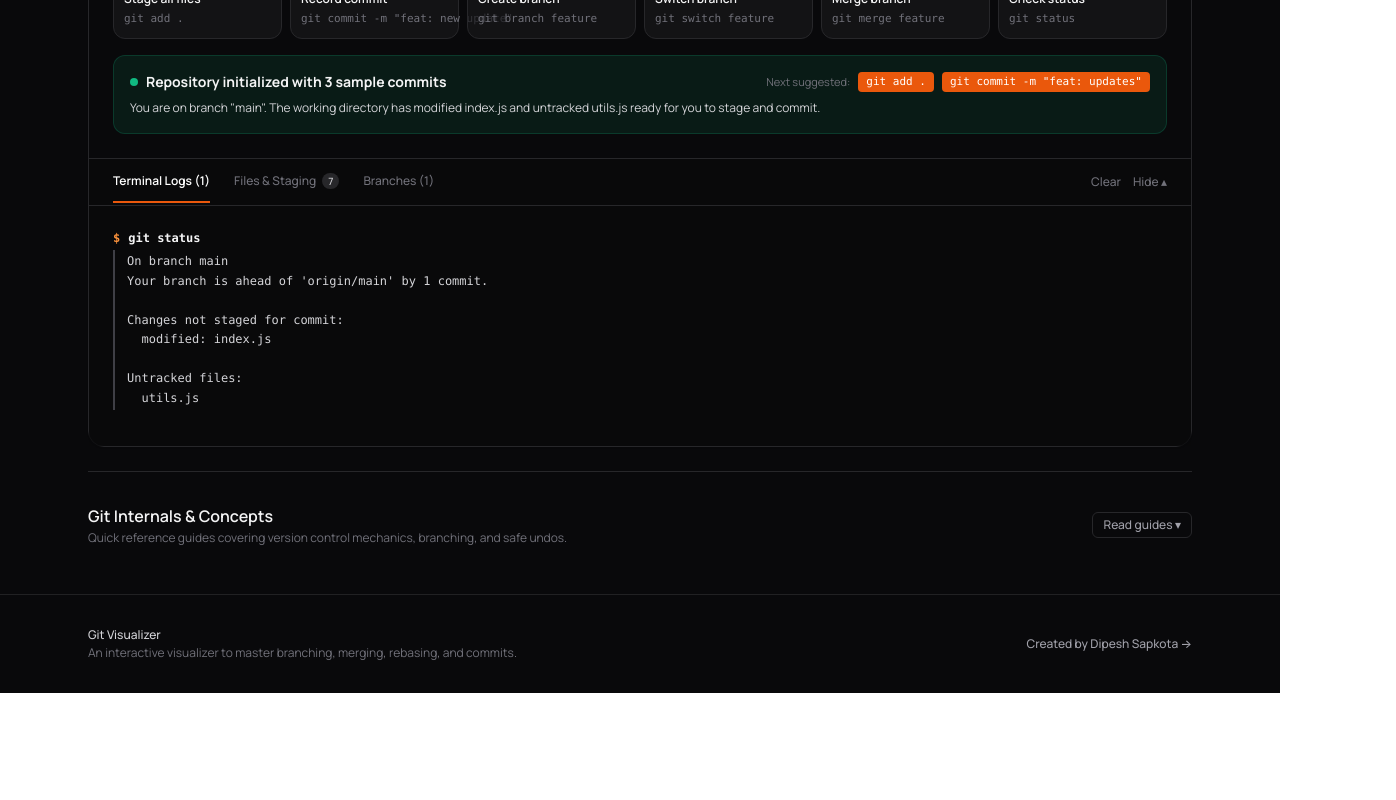
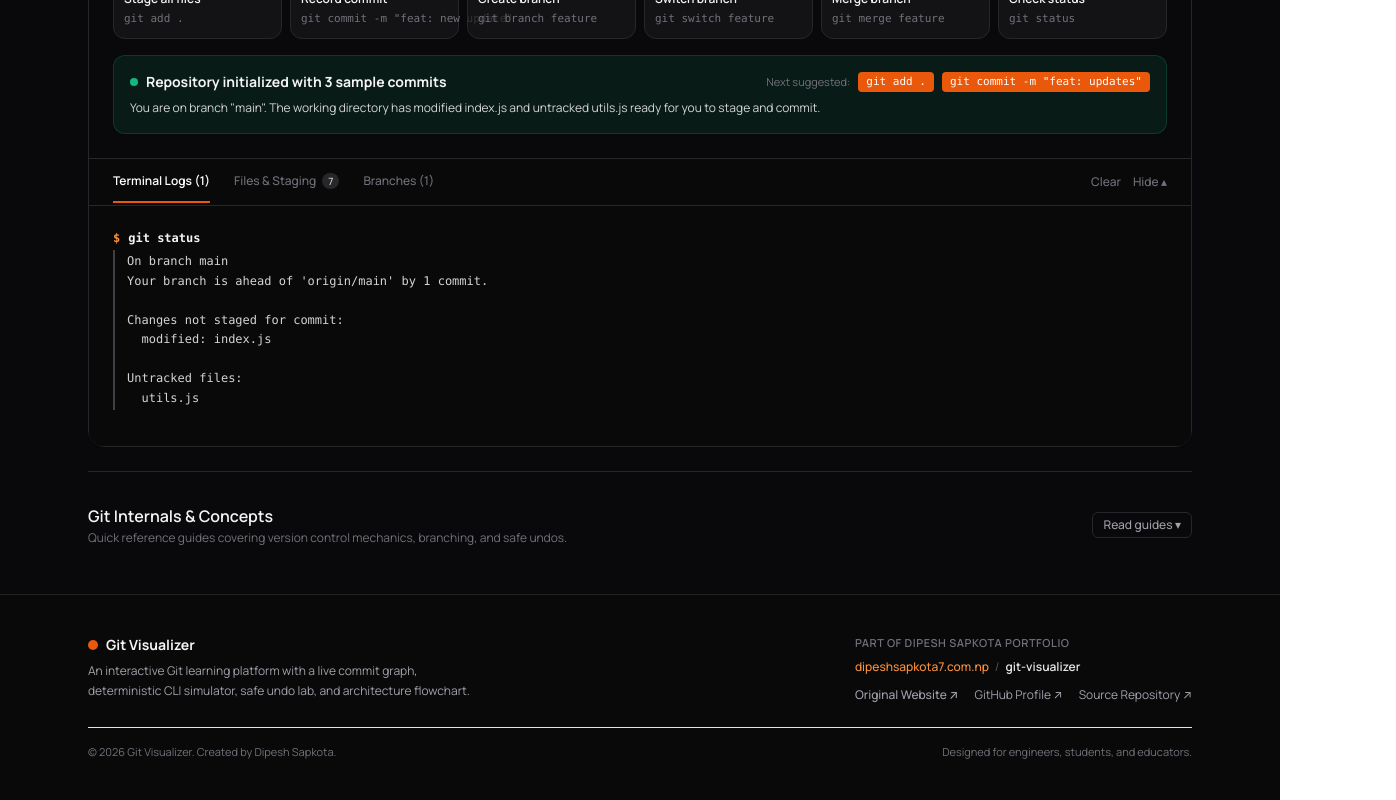
Before and after one commit to Dszae/git-visualizer, a React (Vite) app: page / in a window 1280 px wide. Shown: the part 824-1624 px from the top of the page, 1396 px wide, since content can reach past the window. Before the commit the page ends 1517 px from the top, so only its background shows below. Built offline with nearby package versions, Linux system fonts and the light colour scheme.

Commit message:
feat(seo): enforce Manrope font, configure sitelink schema graph, and add parent portfolio backlinks

```diff
--- a/index.html
+++ b/index.html
@@ -37,26 +37,74 @@
     <script type="application/ld+json">
       {
         "@context": "https://schema.org",
+        "@graph": [
+          {
+            "@type": "WebSite",
+            "@id": "https://www.dipeshsapkota7.com.np/#website",
+            "url": "https://www.dipeshsapkota7.com.np/",
+            "name": "Dipesh Sapkota",
+            "description": "Dipesh Sapkota's official portfolio, software engineering projects, and technical web applications.",
+            "publisher": {
+              "@id": "https://www.dipeshsapkota7.com.np/#author"
+            }
+          },
+          {
             "@type": "WebApplication",
-        "name": "Git Visualizer",
+            "@id": "https://git-visualizer.dipeshsapkota7.com.np/#app",
             "url": "https://git-visualizer.dipeshsapkota7.com.np/",
-        "description": "An interactive Git learning platform featuring a live SVG commit graph, deterministic command simulator, guided lessons, safe undo comparisons, and architecture flowchart.",
+            "name": "Git Visualizer — Interactive Git Commit Graph & Simulator",
             "applicationCategory": "EducationalApplication",
             "operatingSystem": "All",
             "browserRequirements": "Requires JavaScript. Requires HTML5.",
+            "description": "An interactive Git learning platform featuring a live SVG commit graph, deterministic command simulator, guided lessons, safe undo comparisons, and architecture flowchart.",
+            "isPartOf": {
+              "@id": "https://www.dipeshsapkota7.com.np/#website"
+            },
             "author": {
+              "@id": "https://www.dipeshsapkota7.com.np/#author"
+            }
+          },
+          {
+            "@type": "BreadcrumbList",
+            "@id": "https://git-visualizer.dipeshsapkota7.com.np/#breadcrumbs",
+            "itemListElement": [
+              {
+                "@type": "ListItem",
+                "position": 1,
+                "name": "Dipesh Sapkota (Portfolio)",
+                "item": "https://www.dipeshsapkota7.com.np/"
+              },
+              {
+                "@type": "ListItem",
+                "position": 2,
+                "name": "Git Visualizer",
+                "item": "https://git-visualizer.dipeshsapkota7.com.np/"
+              }
+            ]
+          },
+          {
             "@type": "Person",
+            "@id": "https://www.dipeshsapkota7.com.np/#author",
             "name": "Dipesh Sapkota",
-          "url": "https://www.dipeshsapkota7.com.np/"
+            "url": "https://www.dipeshsapkota7.com.np/",
+            "sameAs": [
+              "https://www.dipeshsapkota7.com.np/",
+              "https://github.com/Dszae"
+            ]
           }
+        ]
       }
     </script>
   </head>
   <body>
     <noscript>
-      <div style="padding: 2.5rem; font-family: system-ui, -apple-system, sans-serif; line-height: 1.6; max-width: 800px; margin: 0 auto;">
+      <div style="padding: 2.5rem; font-family: 'Manrope', system-ui, -apple-system, sans-serif; line-height: 1.6; max-width: 800px; margin: 0 auto;">
+        <nav aria-label="Breadcrumb" style="margin-bottom: 1rem; font-size: 0.9rem;">
+          <a href="https://www.dipeshsapkota7.com.np/" rel="home author">Dipesh Sapkota (Home)</a> &gt; <span>Git Visualizer</span>
+        </nav>
         <h1>Git Visualizer — Interactive Git Learning Platform</h1>
-        <p>A deterministic Git repository simulator, live commit DAG visualizer, guided curriculum, safe undo laboratory, and architecture flowchart.</p>
+        <p>A deterministic Git repository simulator, live commit DAG visualizer, guided curriculum, safe undo laboratory, and architecture flowchart by <a href="https://www.dipeshsapkota7.com.np/" rel="author">Dipesh Sapkota</a>.</p>
+        <p>Main Portfolio & Projects: <a href="https://www.dipeshsapkota7.com.np/" rel="home">https://www.dipeshsapkota7.com.np/</a></p>
 
         <h2>Core Modules</h2>
         <ul>
--- a/src/App.jsx
+++ b/src/App.jsx
@@ -331,28 +331,77 @@ export default function App() {
         <SEOContent isDark={isDark} />
       </main>
 
-      {/* Clean, Tasteful Footer */}
-      <footer className={`py-8 border-t text-xs transition-colors duration-200 ${
-        isDark ? 'border-zinc-800/80 text-zinc-500' : 'border-zinc-200 text-zinc-500'
+      {/* Clean, Tasteful Footer with Sitelink Backlinks */}
+      <footer className={`py-10 border-t text-xs transition-colors duration-200 ${
+        isDark ? 'border-zinc-800/80 text-zinc-500 bg-zinc-950/80' : 'border-zinc-200 text-zinc-500 bg-white'
       }`}>
-        <div className="max-w-6xl mx-auto px-4 sm:px-6 flex flex-col sm:flex-row items-center justify-between gap-3 text-center sm:text-left">
-          <div>
-            <p className="font-medium text-zinc-700 dark:text-zinc-300">
+        <div className="max-w-6xl mx-auto px-4 sm:px-6 space-y-6">
+          <div className="flex flex-col md:flex-row items-center md:items-start justify-between gap-6 text-center md:text-left">
+            {/* Project Identity */}
+            <div className="space-y-1.5 max-w-sm">
+              <div className="flex items-center justify-center md:justify-start gap-2">
+                <span className="w-2.5 h-2.5 rounded-full bg-orange-600 inline-block" aria-hidden="true"></span>
+                <span className="font-bold text-sm text-zinc-900 dark:text-zinc-100">
                   Git Visualizer
-            </p>
-            <p className="text-xs text-zinc-500 mt-0.5">
-              An interactive visualizer to master branching, merging, rebasing, and commits.
+                </span>
+              </div>
+              <p className="text-xs text-zinc-600 dark:text-zinc-400 leading-relaxed">
+                An interactive Git learning platform with a live commit graph, deterministic CLI simulator, safe undo lab, and architecture flowchart.
               </p>
             </div>
-          <div>
+
+            {/* Sitelink Breadcrumb & Original Website Links */}
+            <div className="space-y-2">
+              <span className="text-[11px] font-semibold uppercase tracking-wider text-zinc-400 dark:text-zinc-500 block">
+                Part of Dipesh Sapkota Portfolio
+              </span>
+              <nav aria-label="Breadcrumb Navigation" className="flex items-center justify-center md:justify-start gap-1.5 text-xs">
                 <a
                   href="https://www.dipeshsapkota7.com.np/"
                   target="_blank"
+                  rel="noopener noreferrer home author"
+                  title="Dipesh Sapkota Official Website"
+                  className="font-medium text-orange-600 dark:text-orange-400 hover:underline"
+                >
+                  dipeshsapkota7.com.np
+                </a>
+                <span className="text-zinc-400 dark:text-zinc-600">/</span>
+                <span className="text-zinc-800 dark:text-zinc-200 font-semibold">
+                  git-visualizer
+                </span>
+              </nav>
+              <div className="flex flex-wrap items-center justify-center md:justify-start gap-4 pt-1 text-xs">
+                <a
+                  href="https://www.dipeshsapkota7.com.np/"
+                  target="_blank"
+                  rel="noopener noreferrer home author"
+                  className="text-zinc-600 dark:text-zinc-400 hover:text-orange-600 dark:hover:text-orange-400 transition-colors font-medium"
+                >
+                  Original Website ↗
+                </a>
+                <a
+                  href="https://github.com/Dszae"
+                  target="_blank"
+                  rel="noopener noreferrer me"
+                  className="text-zinc-600 dark:text-zinc-400 hover:text-orange-600 dark:hover:text-orange-400 transition-colors"
+                >
+                  GitHub Profile ↗
+                </a>
+                <a
+                  href="https://github.com/Dszae/git-visualizer"
+                  target="_blank"
                   rel="noopener noreferrer"
-              className="text-zinc-600 dark:text-zinc-400 hover:text-orange-600 dark:hover:text-orange-400 font-medium transition-colors"
+                  className="text-zinc-600 dark:text-zinc-400 hover:text-orange-600 dark:hover:text-orange-400 transition-colors"
                 >
-              Created by Dipesh Sapkota →
+                  Source Repository ↗
                 </a>
+              </div>
+            </div>
+          </div>
+
+          <div className="pt-4 border-t border-zinc-200 dark:border-zinc-850 flex flex-col sm:flex-row items-center justify-between gap-2 text-center text-[11px] text-zinc-400 dark:text-zinc-500">
+            <p>© {new Date().getFullYear()} Git Visualizer. Created by Dipesh Sapkota.</p>
+            <p>Designed for engineers, students, and educators.</p>
           </div>
         </div>
       </footer>
--- a/src/components/nav/Navbar.jsx
+++ b/src/components/nav/Navbar.jsx
@@ -148,6 +148,21 @@ export default function Navbar({
             </button>
           )}
 
+          {/* Main Portfolio Backlink */}
+          <a
+            href="https://www.dipeshsapkota7.com.np/"
+            target="_blank"
+            rel="noopener noreferrer home author"
+            title="Visit Dipesh Sapkota's main portfolio website"
+            aria-label="Visit original website dipeshsapkota7.com.np"
+            className="h-9 sm:h-10 px-2.5 sm:px-3 rounded-lg text-xs font-medium border border-zinc-200 dark:border-zinc-800 bg-white dark:bg-zinc-900 hover:bg-zinc-50 dark:hover:bg-zinc-850 text-zinc-700 dark:text-zinc-200 transition-colors hidden sm:inline-flex items-center gap-1.5 shadow-2xs"
+          >
+            <span>dipeshsapkota7.com.np</span>
+            <svg aria-hidden="true" className="w-3 h-3 opacity-60" fill="none" stroke="currentColor" viewBox="0 0 24 24">
+              <path strokeLinecap="round" strokeLinejoin="round" strokeWidth="2.5" d="M10 6H6a2 2 0 00-2 2v10a2 2 0 002 2h10a2 2 0 002-2v-4M14 4h6m0 0v6m0-6L10 14" />
+            </svg>
+          </a>
+
           {/* Share Button */}
           <button
             onClick={handleShare}
@@ -276,6 +291,19 @@ export default function Navbar({
               <span>🔗</span> Copy Shareable URL
             </button>
           </div>
+
+          {/* Original Website Link in Mobile Drawer */}
+          <div className="pt-2 border-t border-zinc-200 dark:border-zinc-850">
+            <a
+              href="https://www.dipeshsapkota7.com.np/"
+              target="_blank"
+              rel="noopener noreferrer home author"
+              className="w-full text-left px-3.5 py-2.5 rounded-lg text-xs font-semibold text-orange-600 dark:text-orange-400 bg-orange-500/10 hover:bg-orange-500/15 border border-orange-500/20 min-h-[44px] flex items-center justify-between"
+            >
+              <span>Original Website: dipeshsapkota7.com.np</span>
+              <span>↗</span>
+            </a>
+          </div>
         </div>
       )}
     </header>
--- a/src/components/seo/SEOContent.jsx
+++ b/src/components/seo/SEOContent.jsx
@@ -116,6 +116,16 @@ export default function SEOContent({ isDark = true }) {
               ))}
             </div>
           </div>
+
+          {/* Author & Parent Portfolio Backlink Section */}
+          <div className="pt-6 border-t border-zinc-200 dark:border-zinc-800 space-y-2 text-xs">
+            <h3 className="text-sm font-semibold text-zinc-900 dark:text-zinc-100">
+              Developer Profile & Original Website
+            </h3>
+            <p className="text-zinc-600 dark:text-zinc-400 leading-relaxed">
+              Git Visualizer is designed and engineered by <a href="https://www.dipeshsapkota7.com.np/" target="_blank" rel="noopener noreferrer author" className="text-orange-600 dark:text-orange-400 font-medium hover:underline">Dipesh Sapkota</a> to provide an accessible, visual, and mathematically sound Git simulator for developers and learners worldwide. This application is an official project of the <a href="https://www.dipeshsapkota7.com.np/" target="_blank" rel="noopener noreferrer home author" className="text-orange-600 dark:text-orange-400 font-medium hover:underline">dipeshsapkota7.com.np</a> developer portfolio.
+            </p>
+          </div>
         </div>
       )}
     </section>
--- a/src/index.css
+++ b/src/index.css
@@ -1,11 +1,22 @@
+@import url('https://fonts.googleapis.com/css2?family=Manrope:wght@300;400;500;600;700;800&display=swap');
+
 @tailwind base;
 @tailwind components;
 @tailwind utilities;
 
-body {
+html,
+body,
+#root {
   font-family: 'Manrope', system-ui, -apple-system, BlinkMacSystemFont, 'Segoe UI', Roboto, sans-serif;
   -webkit-font-smoothing: antialiased;
   -moz-osx-font-smoothing: grayscale;
+}
+
+button,
+input,
+select,
+textarea {
+  font-family: 'Manrope', system-ui, -apple-system, BlinkMacSystemFont, 'Segoe UI', Roboto, sans-serif;
 }
 
 /* Custom scrollbar */
```
Also changed, not shown: 1 other file (tests, documents, lock files or other folders). Lines whose indentation alone changed are shown as unchanged.
